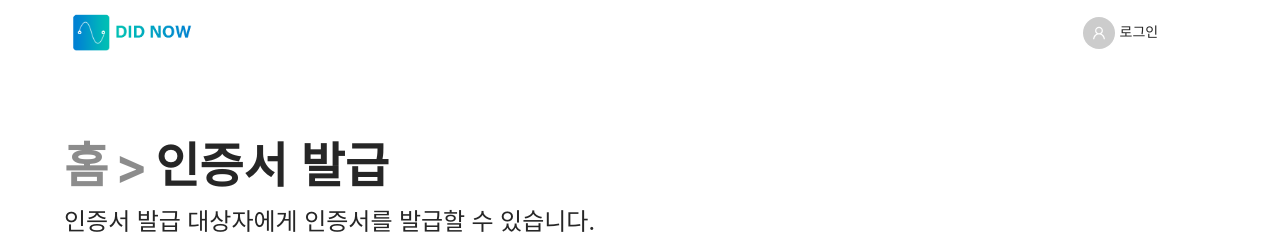
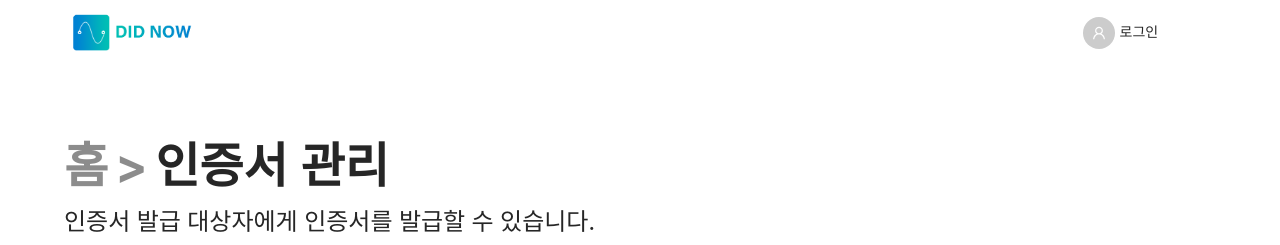
Before and after one commit to codestates/DIDNOW, a React (Create React App) app in the folder FE/client/: page /issuerissue in a window 1280 px wide. Shown: the top 245 px of the page. Built offline with nearby package versions, Linux system fonts and the light colour scheme.

Commit message:
update warning console

```diff
--- a/FE/client/src/page/issuerIssue.js
+++ b/FE/client/src/page/issuerIssue.js
@@ -3,8 +3,8 @@ import { useState, useEffect } from "react";
 import axios from "axios";
 import "./style/issuerissue.css";
 
-const CompanyIssue = ({ user }) => {
-  console.log(user);
+const IssuerIssue = ({ user }) => {
+  const [title, setTitle] = useState("");
   const [userList, setUserList] = useState([
     {
       id: 1,
@@ -18,8 +18,6 @@ const CompanyIssue = ({ user }) => {
       isAdult: "",
     },
   ]);
-  const [title, setTitle] = useState("");
-
   const addUser = () => {
     setUserList([
       ...userList,
@@ -82,7 +80,7 @@ const CompanyIssue = ({ user }) => {
     <div className="issuerissue">
       <Breadcrumb className="issuerissue--breadcrumb" separator=">">
         <Breadcrumb.Item href="/">홈</Breadcrumb.Item>
-        <Breadcrumb.Item href="/issuerissue">인증서 발급</Breadcrumb.Item>
+        <Breadcrumb.Item href="/issuerissue">인증서 관리</Breadcrumb.Item>
       </Breadcrumb>
       <div className="issuerissue--description">{`인증서 발급 대상자에게 인증서를 발급할 수 있습니다.`}</div>
       <div className="issuerissue--description">{`※ 인증서 발급 완료 시 발급 대상자에게 자동알림이 가며, 커리어 회원이 아닌 경우 발송이 원활하지 않을 수 있습니다.`}</div>
@@ -268,4 +266,4 @@ const CompanyIssue = ({ user }) => {
   );
 };
 
-export default CompanyIssue;
+export default IssuerIssue;
```
